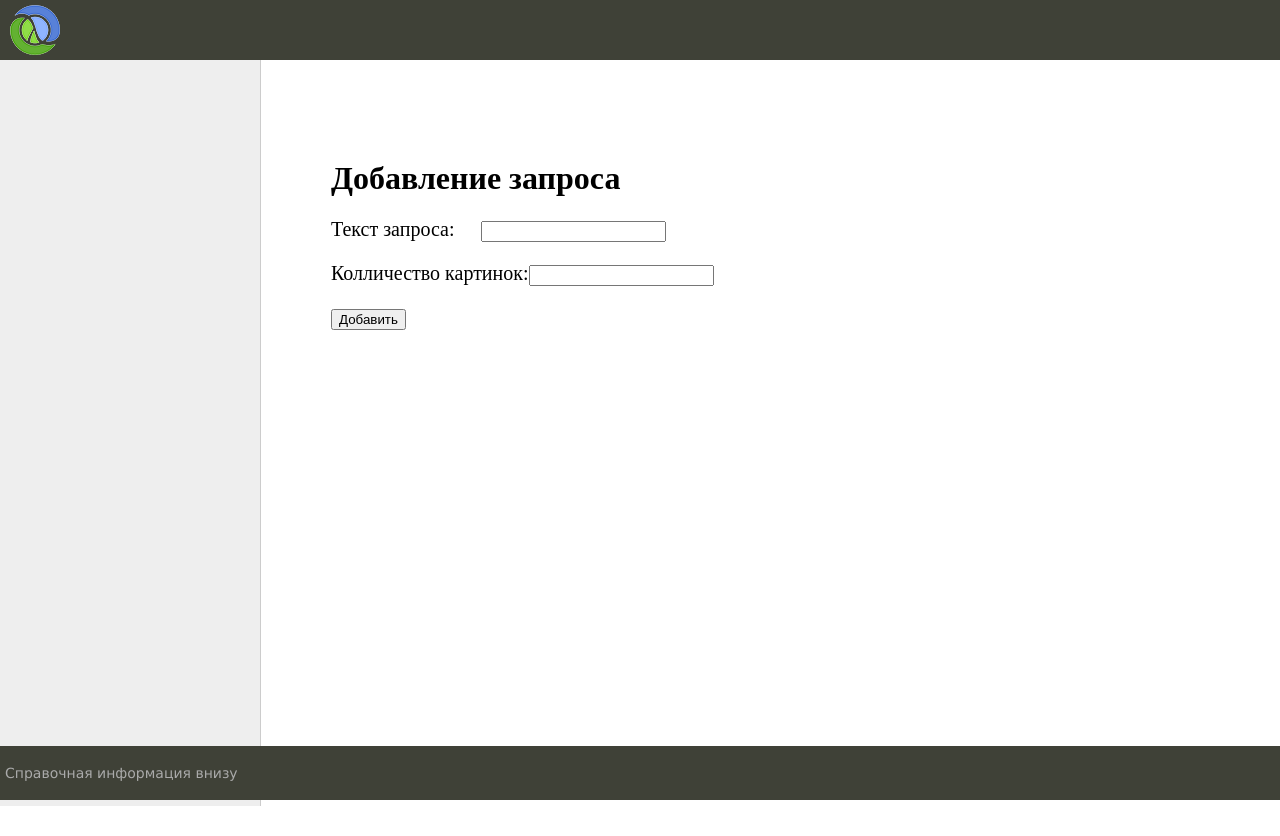
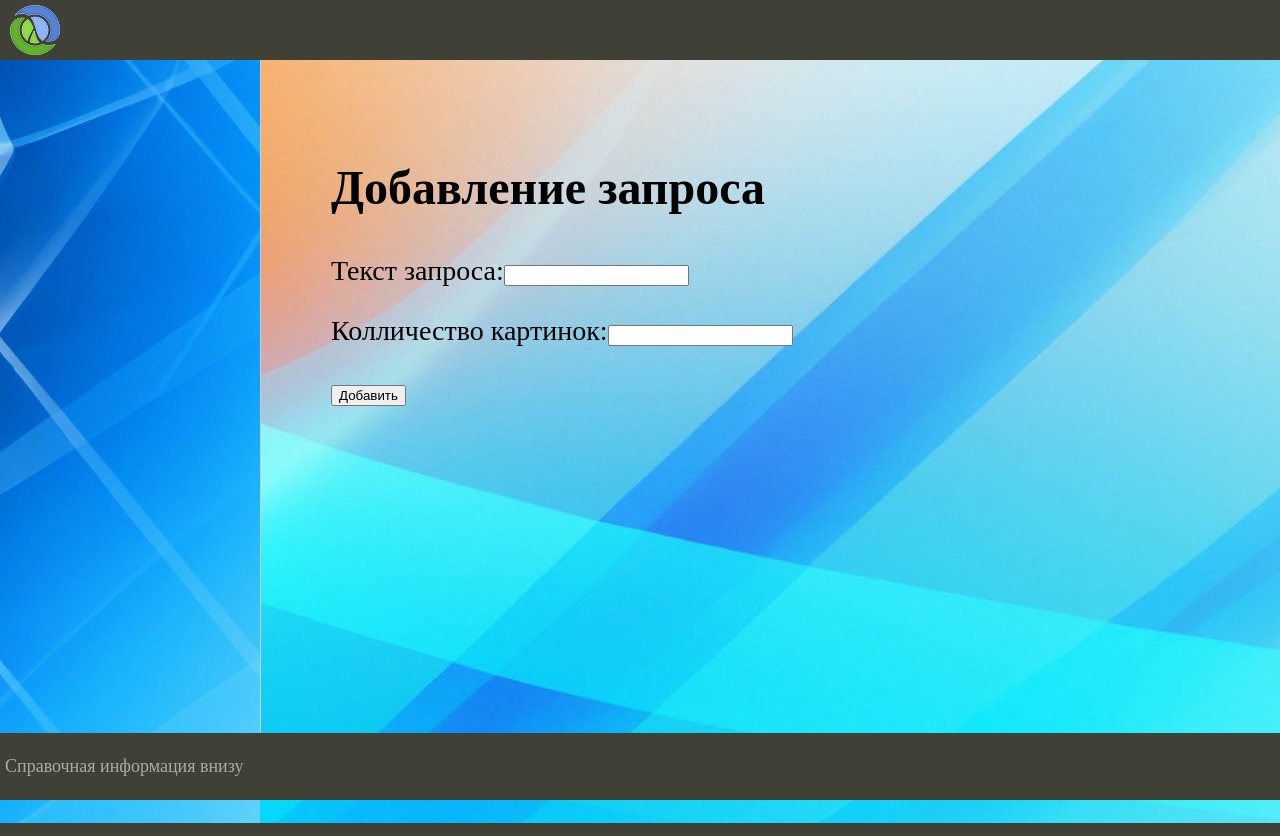
Before and after one commit to ArsenyCheplyukov/DjangoParsingWebsite, a Django app: page / in a window 1280 px wide. Run offline with Django 4.2, Linux system fonts and the light colour scheme; parts of the project's set-up code (start-up, migrations or seed data) failed here and were passed over; some web fonts are replaced.

Commit message:
Change text to custom

```diff
--- a/search_crawl_teach/search/static/search/css/styles.css
+++ b/search_crawl_teach/search/static/search/css/styles.css
@@ -1,11 +1,17 @@
+@font-face {
+	font-family: 'ChopinScript';
+	src: url("/static/ChopinScript.ttf");
+}
+
 html,
 body {
-	font-family: 'Arial';
+	font-family: ChopinScript;
 	margin: 0;
 	padding: 0;
 	height: 100%;
 	width: 100%;
 	color: #444;
+	flex-direction: column;
 }
 
 a {
@@ -201,7 +207,7 @@ div.button {
 	margin: 0;
 	padding: 20px 10px 10px 20px;
 	list-style: none;
-	font-size: 20px;
+	font-size: 28px;
 }
 
 .left-chapters ul li {
@@ -347,12 +353,12 @@ ul.content-table li a:hover {
 .content-text {
 	margin: 60px 0 0 30px;
 	color: #000;
-	font-size: 20px;
-	font-family: Yandex Sans Display Light;
+	font-size: 28px;
+	font-family: ChopinScript;
 }
 
 .content-text h1 {
-	font-size: 32px;
+	font-size: 48px;
 }
 
 ul.lang-list {
@@ -468,8 +474,8 @@ ul.lang-list li a:hover {
 	background: #3F4137;
 	padding: 5px;
 	color: #aaa;
-	font-size: 14px;
-	font-family: Verdana, Geneva, Arial, Helvetica;
+	font-size: 18px;
+	font-family: ChopinScript;
 	text-align: left;
 	overflow: hidden;
 }
--- a/search_crawl_teach/search/templates/search/base.html
+++ b/search_crawl_teach/search/templates/search/base.html
@@ -1,14 +1,18 @@
 {% load static %}
 <!DOCTYPE html>
-<html>
+<html lang="en">
     <head>
-        <title>{{title}}</title>
-        <link type="text/css" href="{% static 'search/css/styles.css' %}" rel="stylesheet" />
-        <meta http-equiv="Content-Type" content="text/html; charset=utf-8">
-        <link rel="shortcut icon" href="{% static 'search/images/main.ico' %}" type="image/x-icon"/>
+        <!-- Use Django variable for title of the page -->
+        <title>{{ title }}</title>
+        {% load static %}
+        <!-- Use correct MIME type for CSS styles -->
+        <link rel="stylesheet" type="text/css" href="{% static 'search/css/styles.css' %}">
+        <!-- Use Django variable for shortcut icon -->
+        <link rel="shortcut icon" href="{% static 'search/images/main.ico' %}" type="image/x-icon">
+        <!-- Use responsive design for different devices -->
         <meta name="viewport" content="width=device-width, initial-scale=1.0">
     </head>
-    <body>
+    <body style="background-image:url({% static 'search/images/background.jpg' %}); background-size:cover;">
         <table class="table-page" border=0 cellpadding="0" cellspacing="0">
         <tr><td valign=top>
             {% block mainmenu %}
@@ -31,7 +35,7 @@
         <tr>
         <!-- Sidebar слева -->
             <td valign="top" class="left-chapters">
-                <ul id="leftchapters">
+                <ul id="leftchapters" style="background-image:url({%static 'search/images/sidebar_background.jpg'%}); background-size:cover;">
                     {% comment %} {% if cat_selected == 0 %}
                         <li class="selected">Все категории</li>
                     {% else %}
@@ -41,25 +45,28 @@
                 </ul>
             </td>
         <!-- Конец Sidebar'а -->
+
         <td valign="top" class="content">
             <!-- Хлебные крошки -->
             {% block breadcrumbs %}
             {% endblock %}
 
         <!-- Блок контента -->
-            <div class="content-text">
+        <article class="content-text">
+            <!-- Use Jinja block for content -->
             {% block content %}
+                <!-- Code for content -->
             {% endblock %}
-            </div>
+        </article>
         <!-- Конец блока контента -->
 
         </td></tr></table>
             </td></tr>
             <!-- Footer -->
             <tr><td valign=top>
-                <div id="footer">
+                <footer id="footer">
                     <p>Справочная информация внизу</p>
-                </div>
+                </footer>
         </td></tr></table>
         <!-- Конец footer'а и страницы -->
     </body>
```
Also changed, not shown: other parts of search_crawl_teach/search/static/search/css/styles.css (+19 -15 lines), search_crawl_teach/search/tasks.py (+16 -12 lines), search_crawl_teach/search/templates/search/staff.html (added, +79 -0 lines), search_crawl_teach/search_crawl_teach/settings.py (+7 -4 lines), search_crawl_teach/db.sqlite3, search_crawl_teach/search/static/search/fonts/ChopinScript.ttf (added), search_crawl_teach/search/static/search/images/background.jpg (added), search_crawl_teach/search/static/search/images/sidebar_background.jpg (added).
